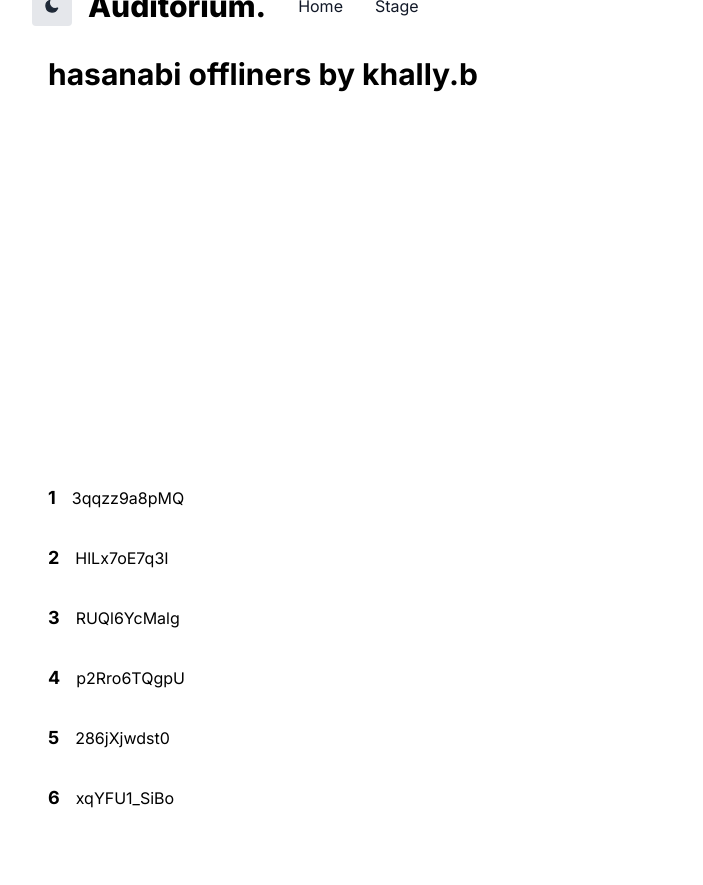
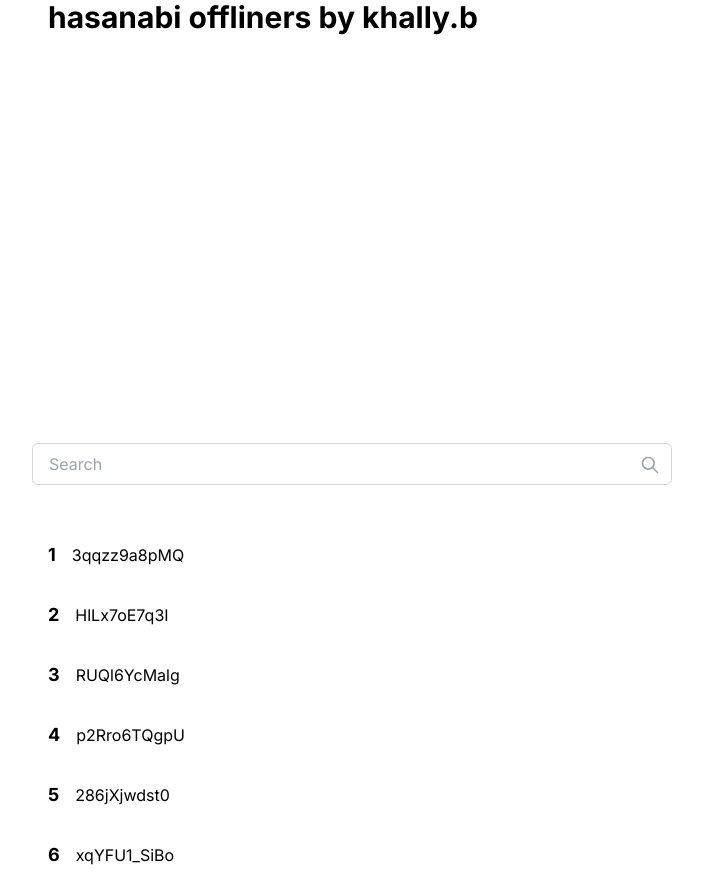
Before and after one commit to khalea/auditorium, a Next.js app: page /stage in a window 1280 px wide. Shown: the whole page, without its empty margins (288-991 px from the left). Before the commit the page ends 828 px from the top, so only its background shows below. Built offline with nearby package versions, Linux system fonts and the light colour scheme.

Commit message:
Added seearch ui + basic events

```diff
--- a/components/stage/player.js
+++ b/components/stage/player.js
@@ -11,7 +11,7 @@ export default function Player(props) {
     [])
 
     return(
-        <div>
+        <div className="py-4">
 
 
         <ReactPlayer
@@ -39,6 +39,6 @@ Todo
 - Remove controls in prod
 
 Considerations
-- How to ensure songs play synchronously for everyone? ie. Some people may log on in the middle of the video. How can I ensure everyone is on the same part of the video? Does SSR solve this?
+- How to ensure songs play synchronously for everyone? ie. Some people may log on in the middle of the video. How can I ensure everyone is on the same part of the video? Does SSR solve this? For now, I may be able to just force sync video when the song changes...
 
 */
--- /dev/null
+++ b/components/stage/searchbar.js
@@ -0,0 +1,49 @@
+import { Input } from 'postcss'
+import {useState, useEffect} from 'react'
+
+export default function SearchBar() {
+
+    const [input, setInput] = useState("")
+
+    const updateInput = (e) => {
+        setInput(e.target.value)
+    }
+
+    const submitQuery = () => {
+        console.log('Button clicked')
+    }
+
+    return(
+        <div className="flex flex-col items-center">
+
+            <div className="relative w-full mb-4">
+                <input
+                    aria-label="Search"
+                    type="text"
+                    onChange={updateInput}
+                    placeholder="Search"
+                    className="px-4 py-2 border border-gray-300 dark:border-gray-900 focus:ring-blue-500 focus:border-blue-500 block w-full rounded-md bg-white dark:bg-gray-800 text-gray-900 dark:text-gray-100"
+                />
+
+                <button onClick={submitQuery}>
+                    <svg
+                        className="absolute right-3 top-3 h-5 w-5 text-gray-400 dark:text-gray-300"
+                        xmlns="http://www.w3.org/2000/svg"
+                        fill="none"
+                        viewBox="0 0 24 24"
+                        stroke="currentColor"
+                    >
+                        <path
+                        strokeLinecap="round"
+                        strokeLinejoin="round"
+                        strokeWidth={2}
+                        d="M21 21l-6-6m2-5a7 7 0 11-14 0 7 7 0 0114 0z"
+                        />
+                    </svg>
+                </button>
+
+            </div>
+        </div>
+    )
+
+}
--- a/layouts/stage.js
+++ b/layouts/stage.js
@@ -2,6 +2,7 @@
 import Container from '../components/container'
 import Player from '../components/stage/player'
 import Queue from '../components/stage/queue'
+import SearchBar from '../components/stage/searchbar'
 
 import TestQueue from "../data/stage/test-queue.json"
 
@@ -36,7 +37,7 @@ export default function Stage(props) {
                         videoId={currentSongId}
                         onEnd={playNext}
                     />
-
+                    <SearchBar />
                     <Queue data={videoData} />
                 </div>
 
@@ -49,5 +50,6 @@ export default function Stage(props) {
 
 ToDo
 - Add message when no songs are in queue
+- Initial State (Empty Queue) -- Monitor the size of the queue
 
 */
```
Also changed, not shown: 1 other file (tests, documents, lock files or other folders).
